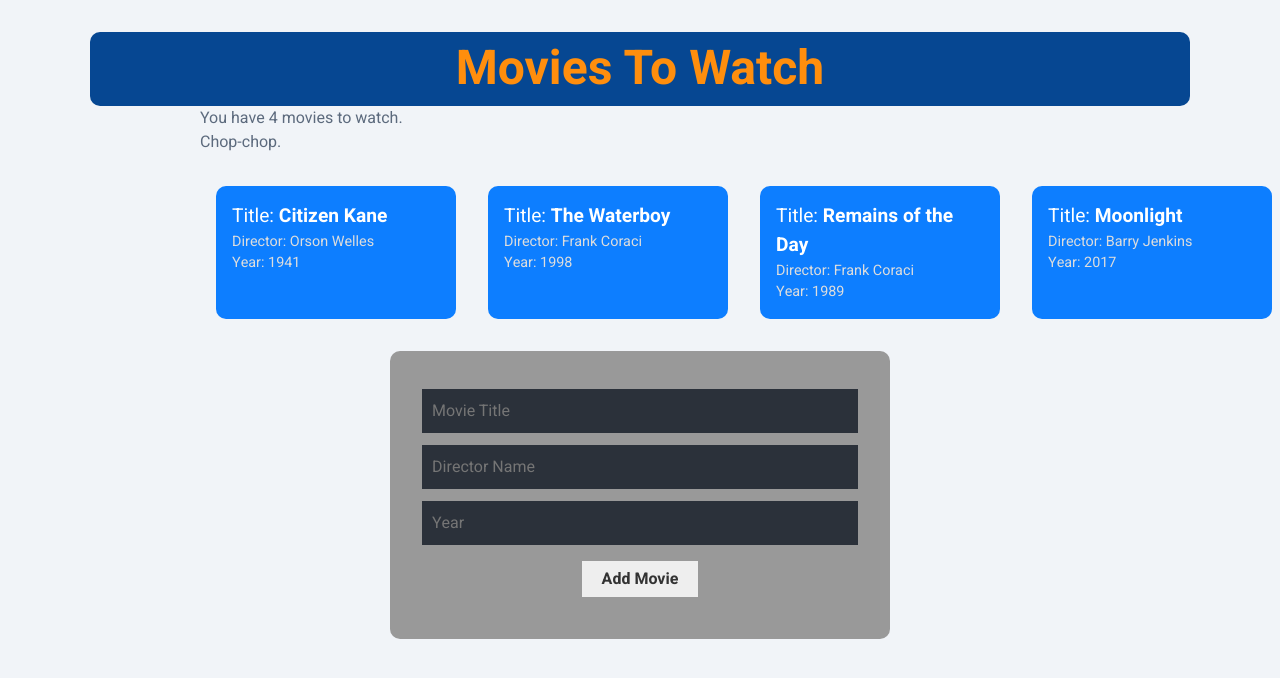
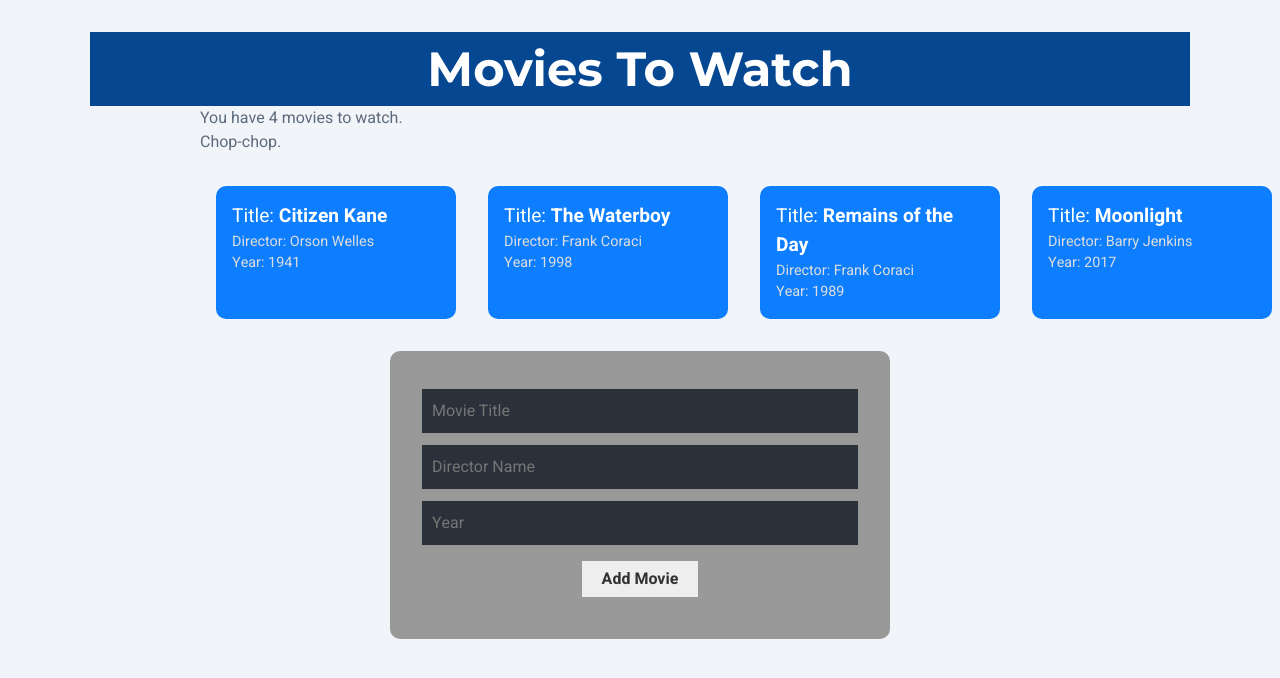
Before and after one commit to gmcln-rct/CSS-Filters-and-React-Hooks, a React (Create React App) app: page / in a window 1280 px wide. Shown: the top 678 px of the page. Built offline with nearby package versions, Linux system fonts and the light colour scheme.

Commit message:
Update fonts

```diff
--- a/src/index.css
+++ b/src/index.css
@@ -1,4 +1,5 @@
 @import url('https://fonts.googleapis.com/css?family=Heebo:100,300,400,500,700,800,900&display=swap');
+@import url('https://fonts.googleapis.com/css?family=Montserrat:300,400,500,600,700,800,900&display=swap');
 
 body {
   /* margin: 0; */
@@ -10,10 +11,17 @@ body {
   background: #f1f4f8;
 }
 
+#root {
+  width: 100%;
+}
 .main-app{
+  display: flex;
+  justify-content: center;
+  flex-direction: column;
   width: 100%;
   max-width: 1100px;
   margin: 2rem auto;
+
 
   font-family: 'Heebo', sans-serif;
 
@@ -24,7 +32,7 @@ body {
   width: 100%;
   padding: 1px 0;
 
-  border-radius: 10px;
+  font-family: 'Montserrat', sans-serif;
 
   text-align: center;
 
@@ -35,7 +43,7 @@ body {
 .navbar h1{
   margin-bottom: 0;
   font-size: 3rem;
-  color: #ff8e0d;
+
 }
 .navbar p{
   margin-top: 0;
--- a/src/index.js
+++ b/src/index.js
@@ -7,7 +7,5 @@ import * as serviceWorker from './serviceWorker';
 
 ReactDOM.render(<App />, document.getElementById('root'));
 
-// If you want your app to work offline and load faster, you can change
-// unregister() to register() below. Note this comes with some pitfalls.
-// Learn more about service workers: https://bit.ly/CRA-PWA
+
 serviceWorker.unregister();
```
